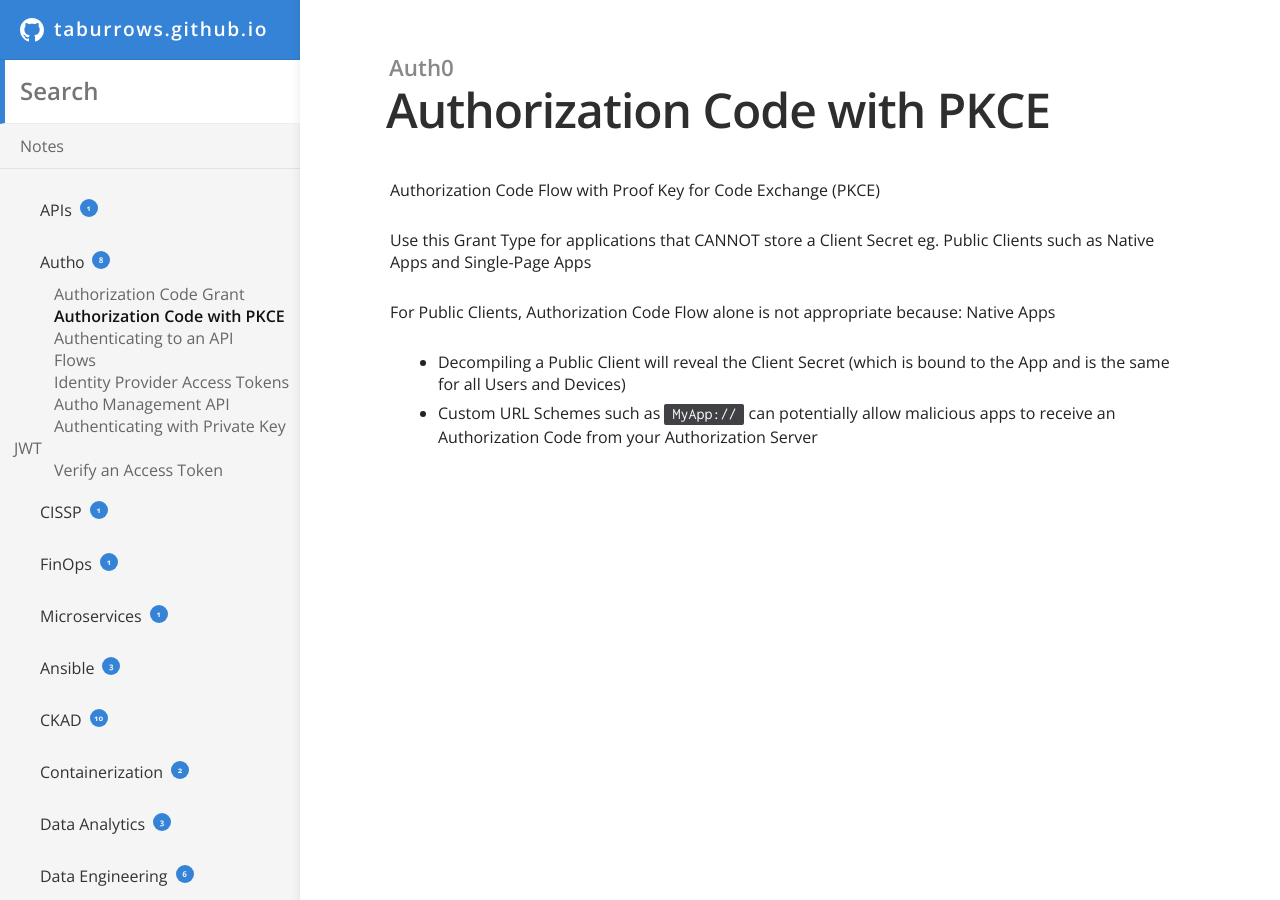
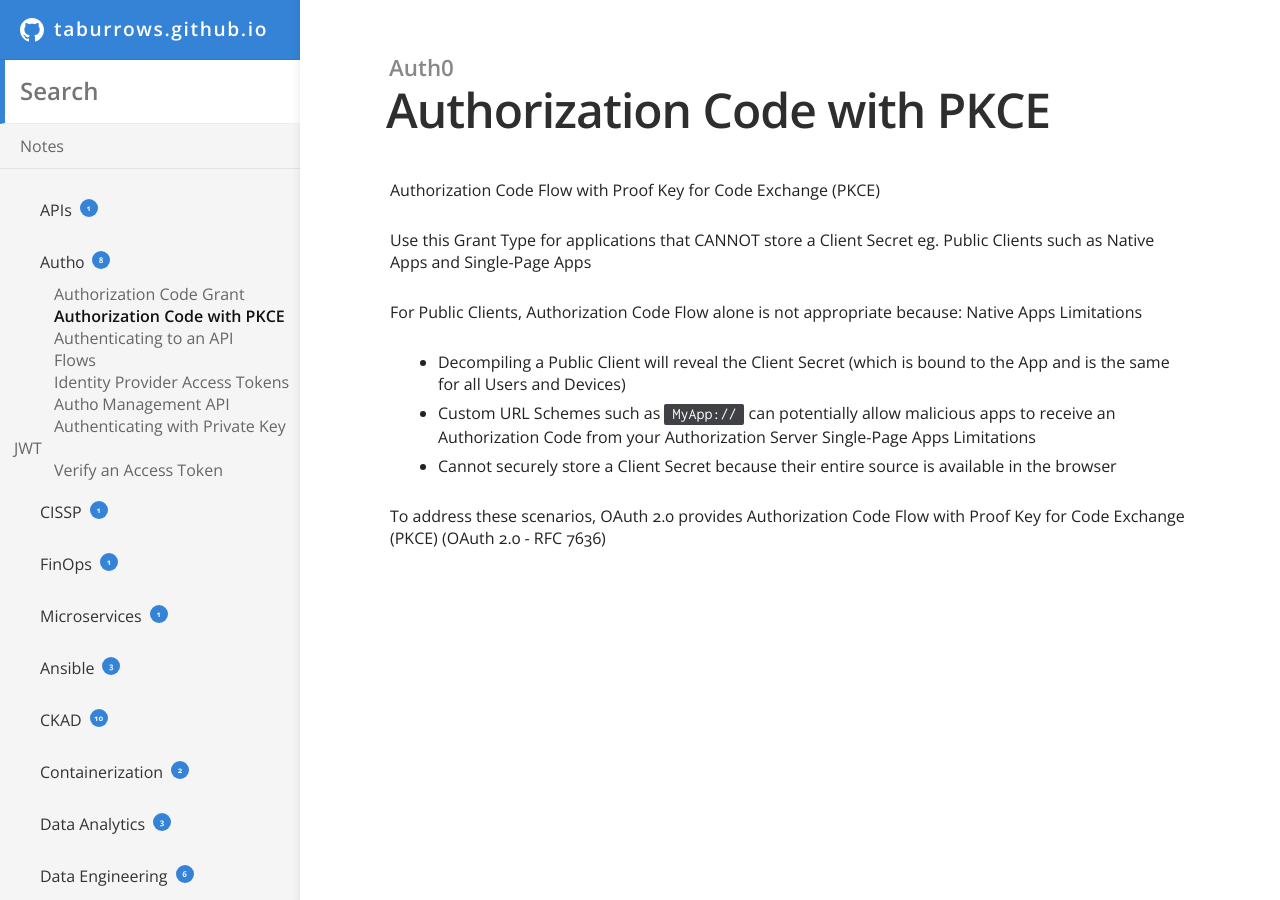
Before and after one commit to TABurrows/taburrows.github.io, a Jekyll site: the page built from _docs/Auth0/auth-code-w-pkce.md, in a window 1280 px wide and 900 px high. Built offline with Jekyll 4.4.1, drawn with Linux system fonts in a browser that asks for light colours.

Commit message:
Update Auth Code Flow with PKCE

```diff
--- a/_docs/Auth0/auth-code-w-pkce.md
+++ b/_docs/Auth0/auth-code-w-pkce.md
@@ -8,6 +8,10 @@ Authorization Code Flow with Proof Key for Code Exchange (PKCE)
 Use this Grant Type for applications that CANNOT store a Client Secret eg. Public Clients such as Native Apps and Single-Page Apps
 
 For Public Clients, Authorization Code Flow alone is not appropriate because:
-Native Apps
+Native Apps Limitations
 - Decompiling a Public Client will reveal the Client Secret (which is bound to the App and is the same for all Users and Devices)
 - Custom URL Schemes such as `MyApp://` can potentially allow malicious apps to receive an Authorization Code from your Authorization Server
+Single-Page Apps Limitations
+- Cannot securely store a Client Secret because their entire source is available in the browser
+
+To address these scenarios, OAuth 2.0 provides Authorization Code Flow with Proof Key for Code Exchange (PKCE) (OAuth 2.0 - RFC 7636)
```
